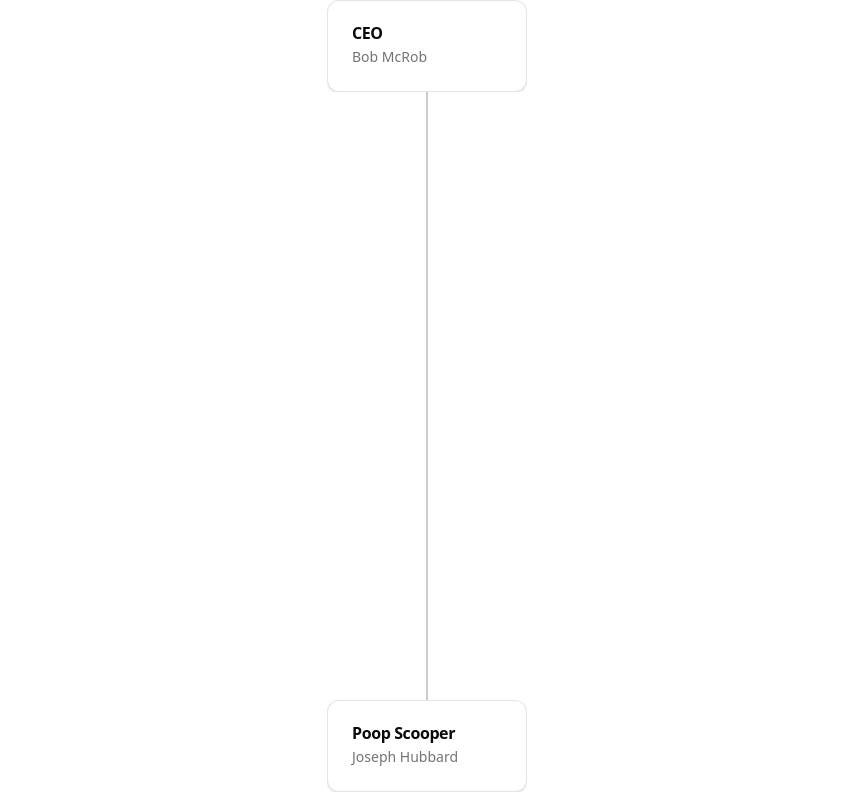
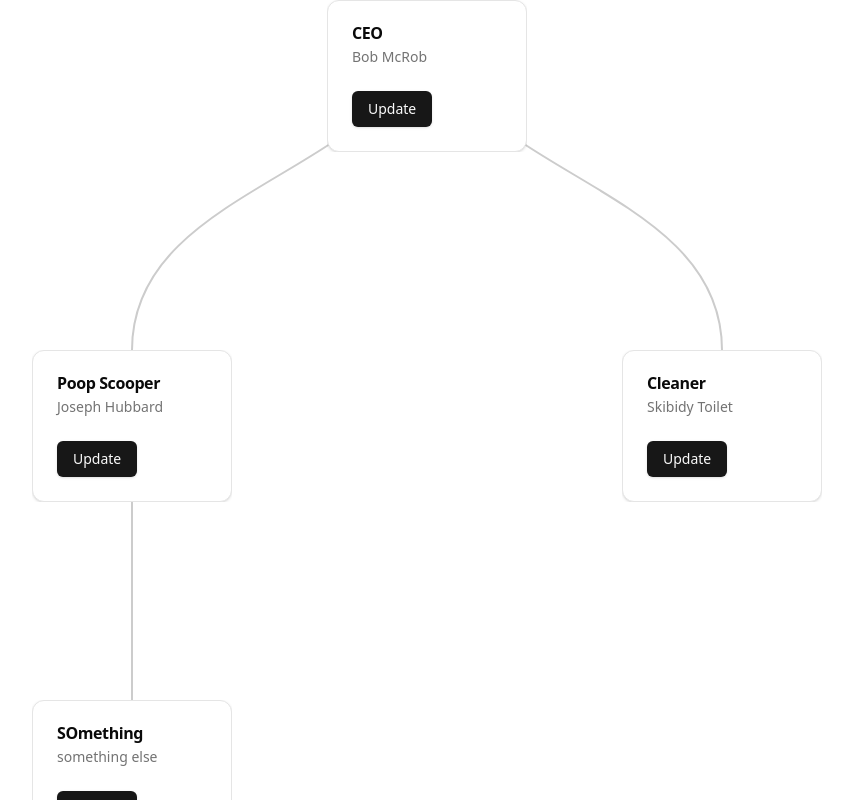
Before and after one commit to fs1g17/OKR-Supabase, a Next.js app: page / in a window 1280 px wide. Shown: the whole page, without its empty margins (163-1016 px from the left). Built offline with nearby package versions, Linux system fonts and the light colour scheme.

Commit message:
feat(org chart): implement basic functionality

```diff
--- a/package.json
+++ b/package.json
@@ -9,6 +9,7 @@
     "lint": "next lint"
   },
   "dependencies": {
+    "@radix-ui/react-slot": "^1.1.2",
     "@xyflow/react": "^12.4.4",
     "class-variance-authority": "^0.7.1",
     "clsx": "^2.1.1",
--- a/src/components/OrgCard.tsx
+++ b/src/components/OrgCard.tsx
@@ -6,6 +6,7 @@
   CardHeader,
   CardTitle,
 } from "@/components/ui/card";
+import { Button } from "./ui/button";
 
 export default function OrgCard({
   id,
@@ -22,6 +23,9 @@
         <CardTitle>{title}</CardTitle>
         <CardDescription>{name}</CardDescription>
       </CardHeader>
+      <CardFooter>
+        <Button>Update</Button>
+      </CardFooter>
     </Card>
   );
 }
--- a/src/components/OrgChart.tsx
+++ b/src/components/OrgChart.tsx
@@ -1,31 +1,39 @@
 "use client";
-import React, { useEffect, useRef } from "react";
+import React, { useEffect, useRef, useState } from "react";
 import { hierarchy, linkVertical, select, tree } from "d3";
 import useWindowSize from "@/app/hooks/useWindowSize";
 import OrgCard from "./OrgCard";
 import { createRoot } from "react-dom/client";
 
-interface DataNode {
-  id: number;
-  data: {
-    name: string;
-    title: string;
-  };
-  children: DataNode[];
-}
-
-const data: DataNode = {
+const initialData: DataNode = {
   id: 0,
   data: {
-    name: "Bob McRob",
     title: "CEO",
+    description: "Bob McRob",
   },
   children: [
     {
       id: 1,
       data: {
-        name: "Joseph Hubbard",
         title: "Poop Scooper",
+        description: "Joseph Hubbard",
+      },
+      children: [
+        {
+          id: 4,
+          data: {
+            title: "SOmething",
+            description: "something else",
+          },
+          children: []
+        }
+      ],
+    },
+    {
+      id: 3,
+      data: {
+        title: "Cleaner",
+        description: "Skibidy Toilet",
       },
       children: [],
     },
@@ -35,6 +43,7 @@
 export default function OrgChart() {
   const svgRef = useRef(null);
   const { width, height } = useWindowSize();
+  const [data, setData] = useState<DataNode>(initialData);
 
   useEffect(() => {
     if (!svgRef) return;
@@ -84,9 +93,13 @@
     root.descendants().forEach((d) => {
       const nodeElement = document.getElementById(`node-${d.data.id}`);
       if (nodeElement) {
-        const { name, title } = d.data.data;
+        const { title, description } = d.data.data;
         const orgCard = (
-          <OrgCard id={`org-card-${d.data.id}`} name={name} title={title} />
+          <OrgCard
+            id={`org-card-${d.data.id}`}
+            name={description}
+            title={title}
+          />
         );
         createRoot(nodeElement).render(orgCard);
 
--- /dev/null
+++ b/src/components/ui/button.tsx
@@ -0,0 +1,57 @@
+import * as React from "react"
+import { Slot } from "@radix-ui/react-slot"
+import { cva, type VariantProps } from "class-variance-authority"
+
+import { cn } from "@/lib/utils"
+
+const buttonVariants = cva(
+  "inline-flex items-center justify-center gap-2 whitespace-nowrap rounded-md text-sm font-medium transition-colors focus-visible:outline-none focus-visible:ring-1 focus-visible:ring-ring disabled:pointer-events-none disabled:opacity-50 [&_svg]:pointer-events-none [&_svg]:size-4 [&_svg]:shrink-0",
+  {
+    variants: {
+      variant: {
+        default:
+          "bg-primary text-primary-foreground shadow hover:bg-primary/90",
+        destructive:
+          "bg-destructive text-destructive-foreground shadow-sm hover:bg-destructive/90",
+        outline:
+          "border border-input bg-background shadow-sm hover:bg-accent hover:text-accent-foreground",
+        secondary:
+          "bg-secondary text-secondary-foreground shadow-sm hover:bg-secondary/80",
+        ghost: "hover:bg-accent hover:text-accent-foreground",
+        link: "text-primary underline-offset-4 hover:underline",
+      },
+      size: {
+        default: "h-9 px-4 py-2",
+        sm: "h-8 rounded-md px-3 text-xs",
+        lg: "h-10 rounded-md px-8",
+        icon: "h-9 w-9",
+      },
+    },
+    defaultVariants: {
+      variant: "default",
+      size: "default",
+    },
+  }
+)
+
+export interface ButtonProps
+  extends React.ButtonHTMLAttributes<HTMLButtonElement>,
+    VariantProps<typeof buttonVariants> {
+  asChild?: boolean
+}
+
+const Button = React.forwardRef<HTMLButtonElement, ButtonProps>(
+  ({ className, variant, size, asChild = false, ...props }, ref) => {
+    const Comp = asChild ? Slot : "button"
+    return (
+      <Comp
+        className={cn(buttonVariants({ variant, size, className }))}
+        ref={ref}
+        {...props}
+      />
+    )
+  }
+)
+Button.displayName = "Button"
+
+export { Button, buttonVariants }
```
Also changed, not shown: src/types/graph.ts (added, +8 -0 lines), src/utils/graph.ts (added, +19 -0 lines), 1 other file (tests, documents, lock files or other folders).
